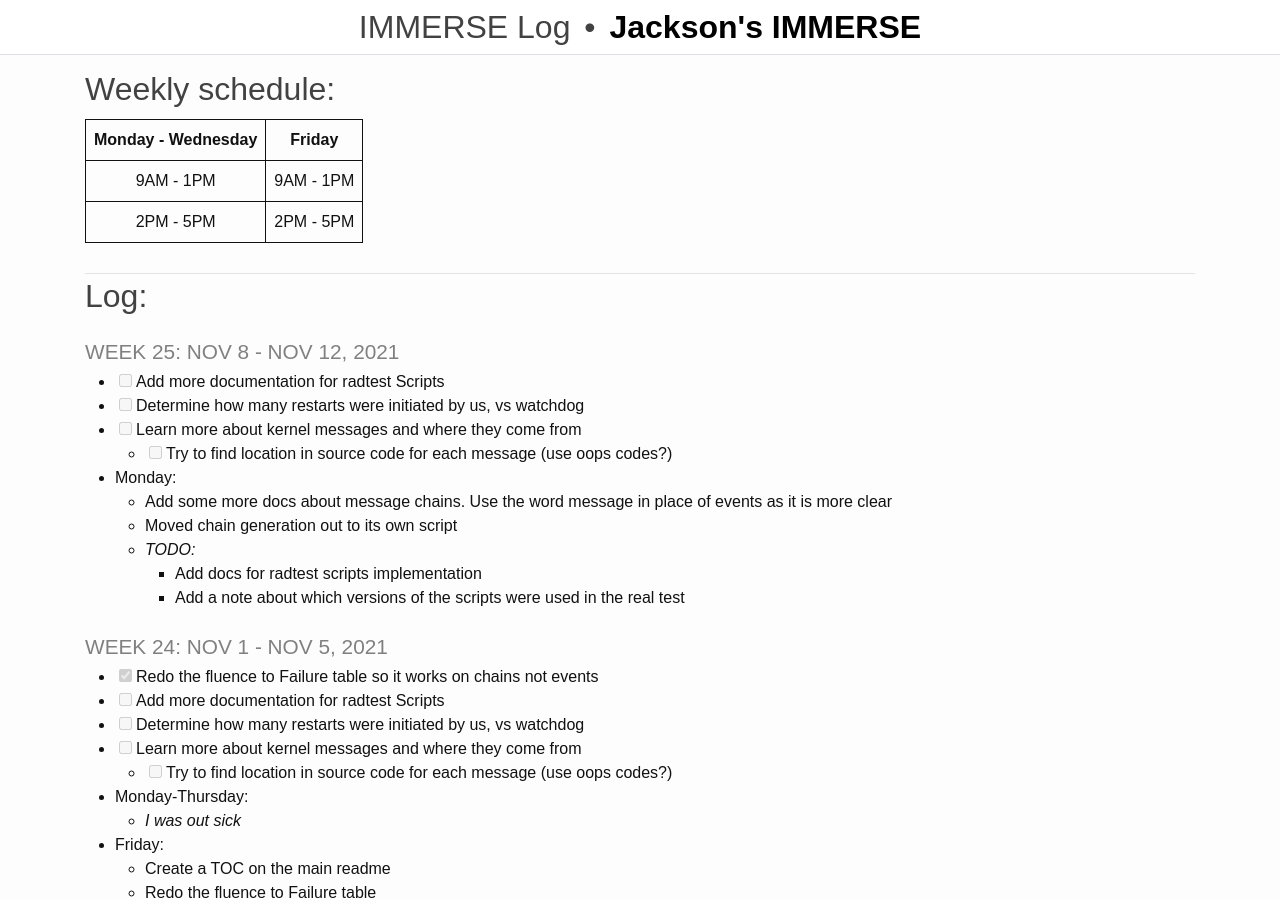
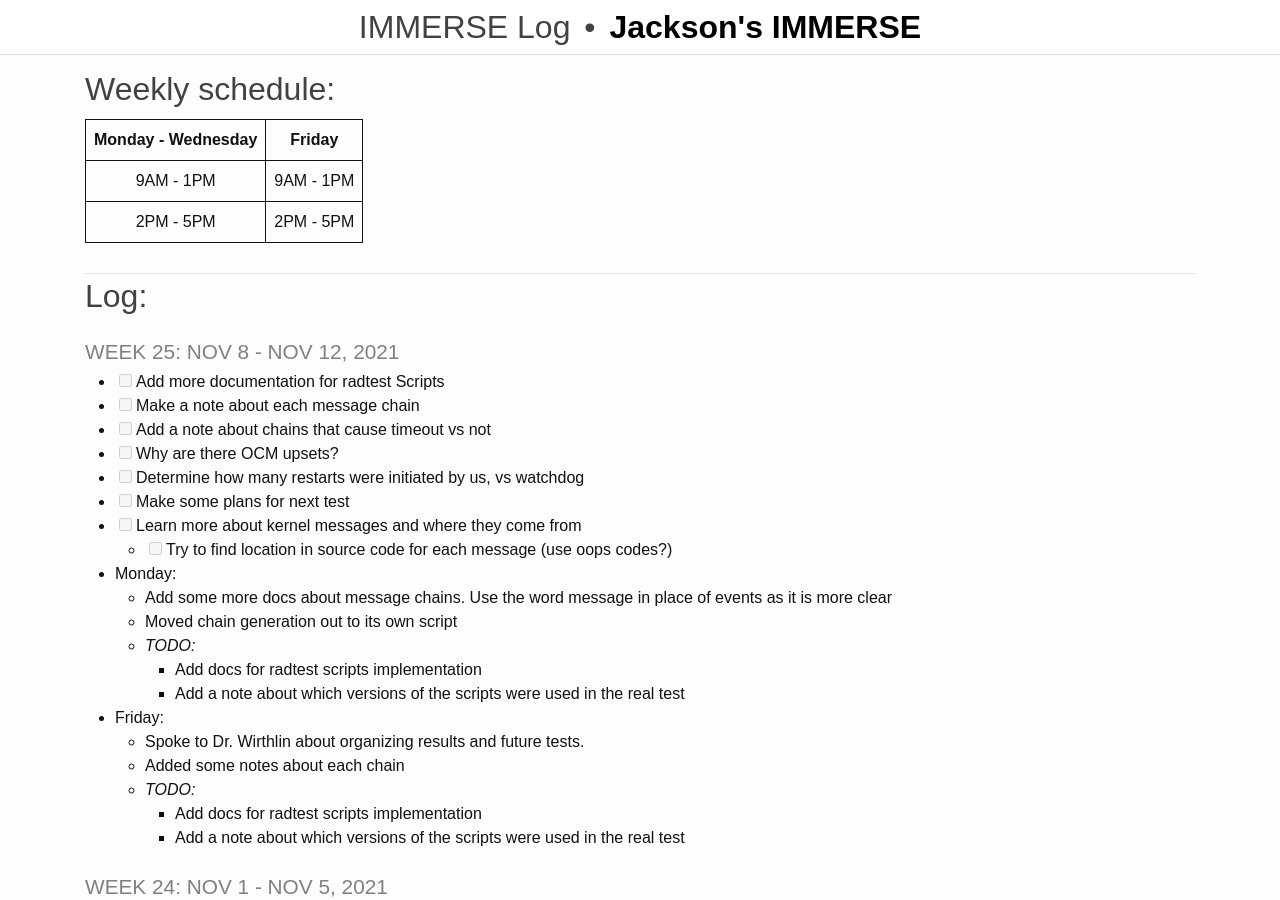
Before and after one commit to rjsmith1999/IMMERSE, a Jekyll site: the page built from _pages/log.md, in a window 1280 px wide and 900 px high. Built offline with Jekyll 4.4.1, drawn with Linux system fonts in a browser that asks for light colours.

Commit message:
Update Log

```diff
--- a/_pages/log.md
+++ b/_pages/log.md
@@ -16,7 +16,11 @@ title: IMMERSE Log
 
 ### Week 25: Nov 8 - Nov 12, 2021
   - [ ] Add more documentation for radtest Scripts
+  - [ ] Make a note about each message chain
+  - [ ] Add a note about chains that cause timeout vs not
+  - [ ] Why are there OCM upsets?
   - [ ] Determine how many restarts were initiated by us, vs watchdog
+  - [ ] Make some plans for next test
   - [ ] Learn more about kernel messages and where they come from
     - [ ] Try to find location in source code for each message (use oops codes?)
 
@@ -26,6 +30,14 @@ title: IMMERSE Log
   - _TODO:_
     - Add docs for radtest scripts implementation
     - Add a note about which versions of the scripts were used in the real test
+
+* **Friday**:
+  - Spoke to Dr. Wirthlin about organizing results and future tests.
+  - Added some notes about each chain
+  - _TODO:_
+    - Add docs for radtest scripts implementation
+    - Add a note about which versions of the scripts were used in the real test
+
 
 ### Week 24: Nov 1 - Nov 5, 2021
   - [x] Redo the fluence to Failure table so it works on chains not events
```
